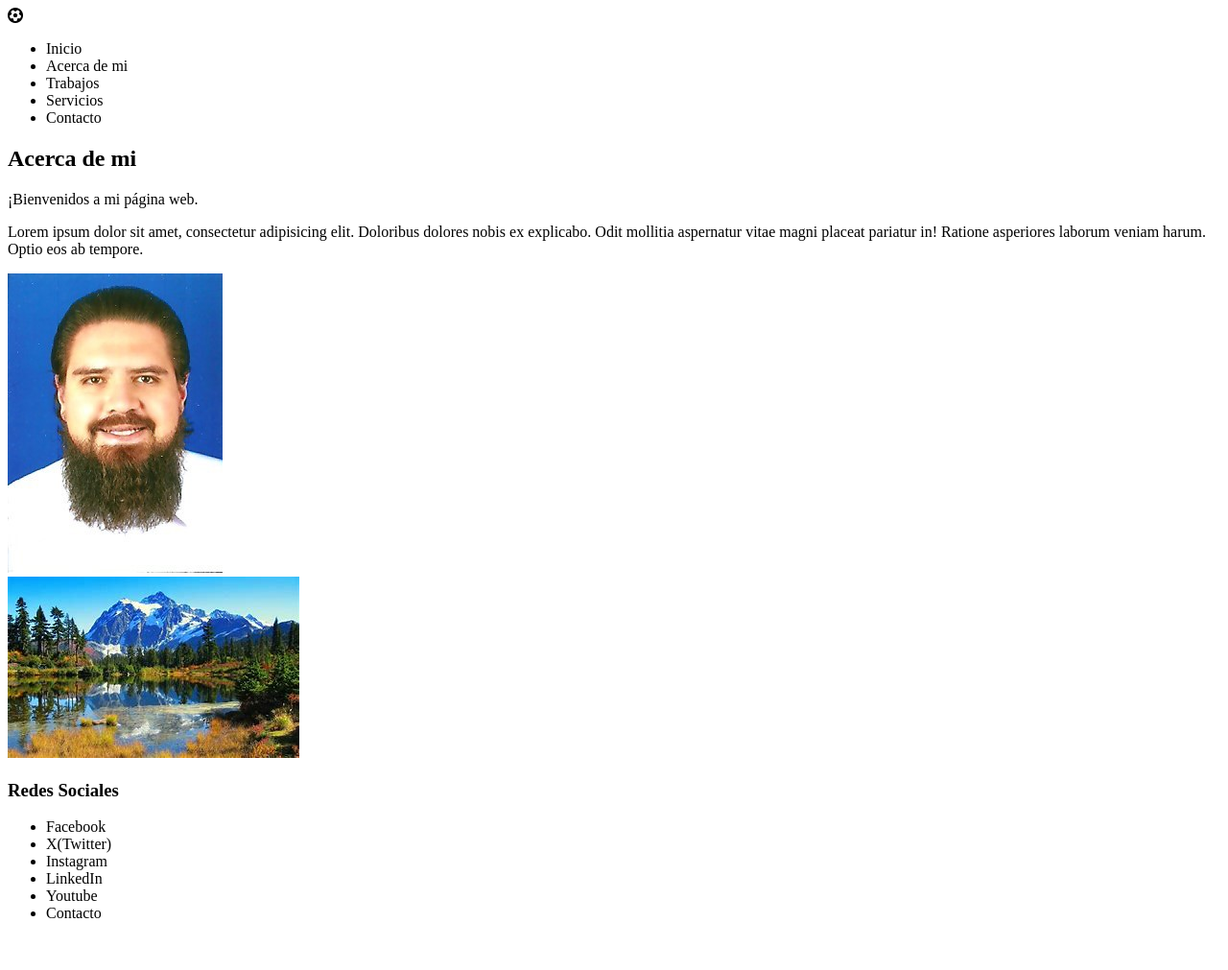
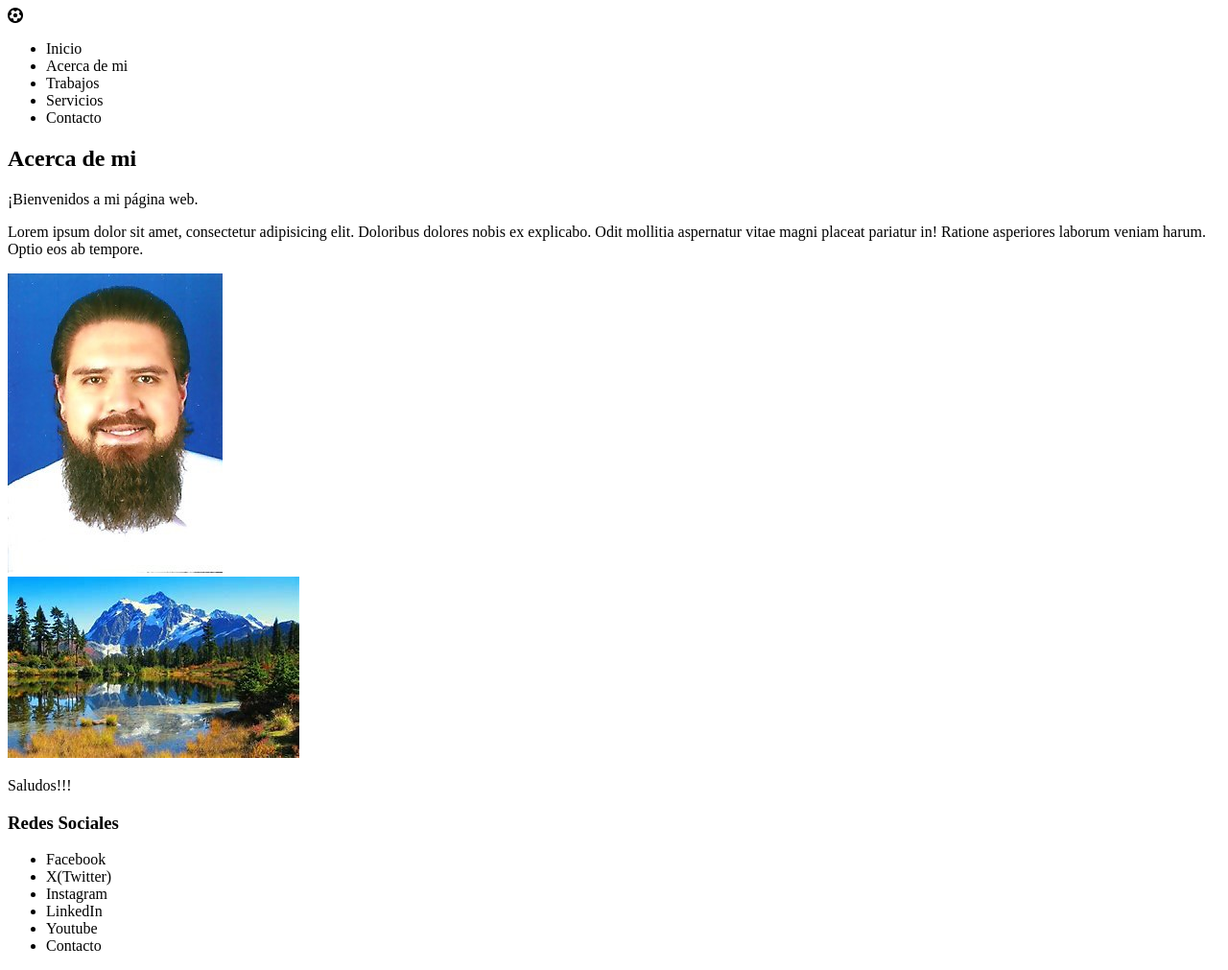
Before and after one commit to ruicxz/miprimerapagina, a plain HTML site: page index.html in a window 1280 px wide. Shown: the whole page at 96% size. Before the commit the page ends 977 px from the top, so only its background shows below. Drawn offline with Linux system fonts and the light colour scheme.

Commit message:
mi primera confirmación de actualización

```diff
--- a/index.html
+++ b/index.html
@@ -38,6 +38,9 @@
             <section class="seccion-2">
                 <img src="img/OIP (1).jpeg" alt="Paisaje">
             </section>
+            <div class="greeting">
+                <p>Saludos!!!</p>
+            </div>
         </main>
         <footer>
             <h3>Redes Sociales</h3>
--- /dev/null
+++ b/styles.css
@@ -0,0 +1 @@
+body{    background-color:darkgoldenrod;}
```
